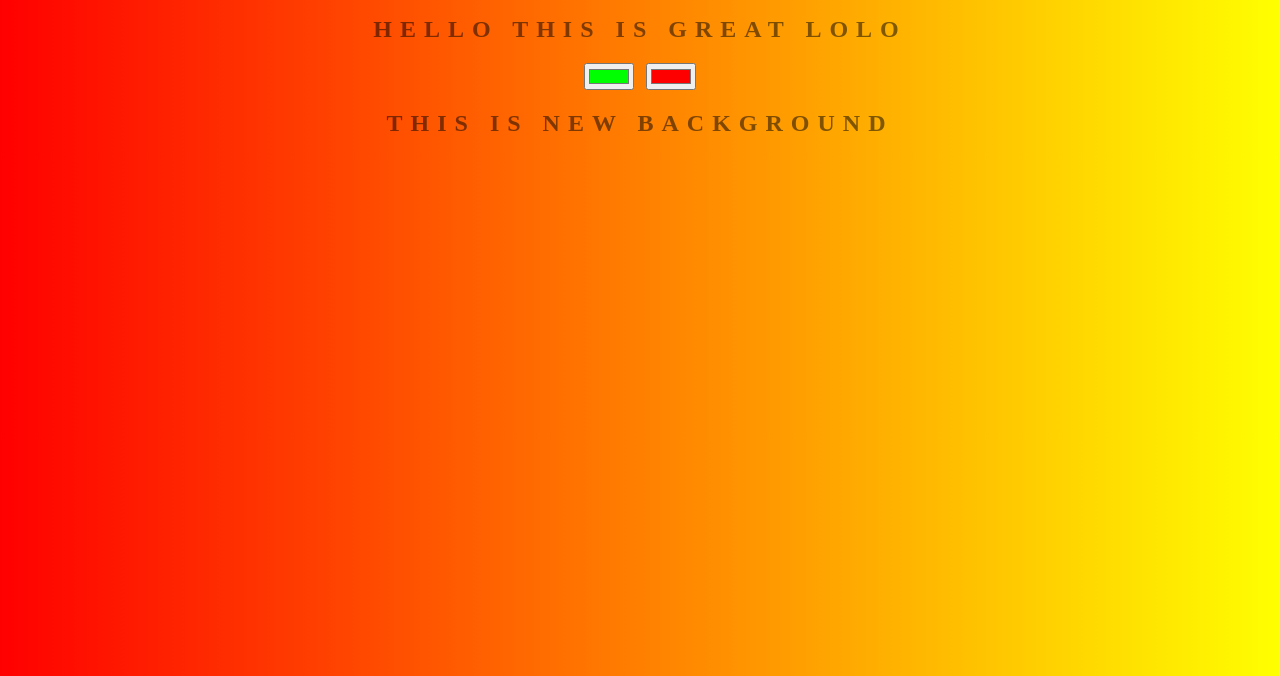
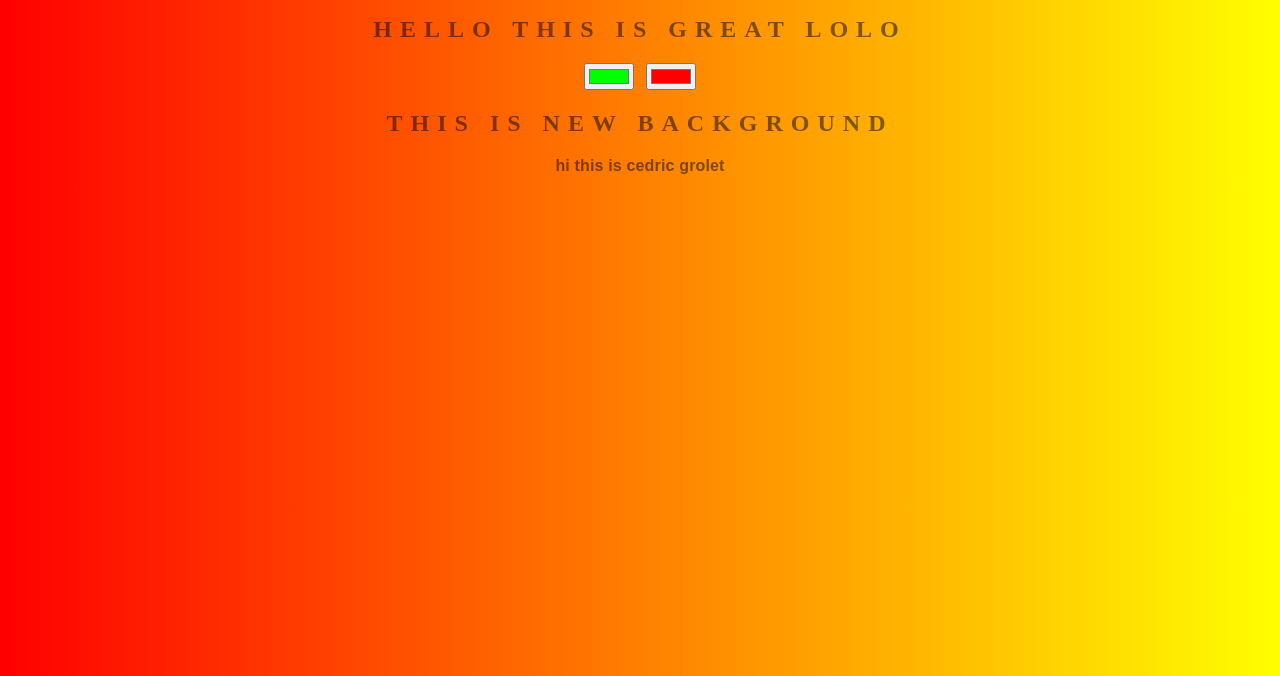
Before and after one commit to Sedra313/background-generator, a plain HTML site: page index.html in a window 1280 px wide. Shown: the part 124-800 px from the top of the page. Drawn offline with Linux system fonts and the light colour scheme.

Commit message:
i from cedric grolet

```diff
--- a/index.html
+++ b/index.html
@@ -10,7 +10,7 @@
 	<input oninput = "setGradiant()" class="color1" type="color" name="color1" value="#00ff00">
 	<input oninput = "setGradiant()"class="color2" type="color" name="color2" value="#ff0000">
 	<h2>This is new Background</h2>
-	<h3></h3>
+	<h3>hi this is cedric grolet</h3>
 	<script type="text/javascript" src="script.js"></script>
 </body>
 </html>
```
